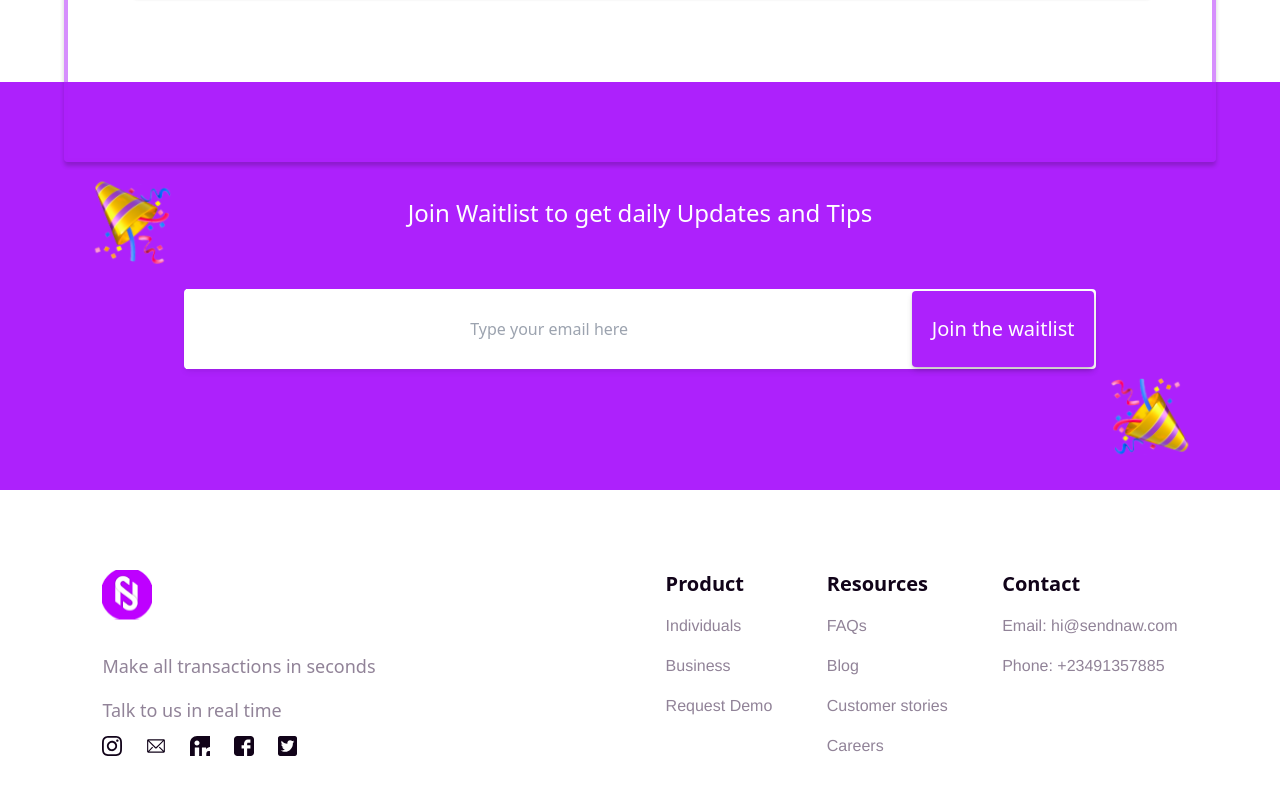
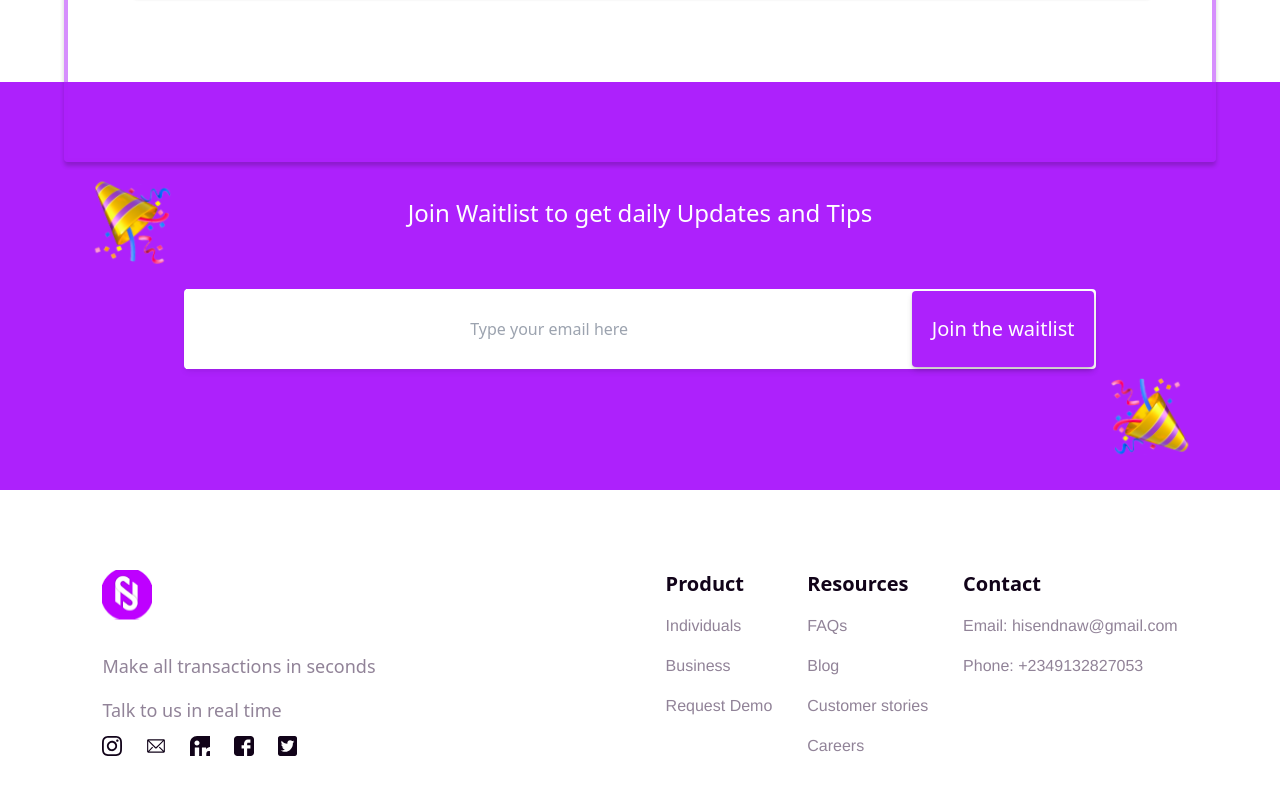
Before and after one commit to SendNaw/landing-page, a React (Vite) app: page / in a window 1280 px wide. Shown: the part 3999-4793 px from the top of the page. Built offline with nearby package versions, Linux system fonts and the light colour scheme.

Commit message:
Updated: footer links updated, hero image resized for mobile

```diff
--- a/src/Components/Footer.tsx
+++ b/src/Components/Footer.tsx
@@ -11,7 +11,8 @@ const Footer = () => {
   const instagramLink =
     "https://instagram.com/sendnow.co?igshid=OGQ5ZDc2ODk2ZA==";
   const twitterLink = "https://twitter.com/sendnowtech?s=21";
-  const emailLink = "mailto:sendnownigeria@gmail.com";
+  const emailLink = "mailto:hisendnaw@gmail.com";
+  const linkedInLink = "https://www.linkedin.com/company/sendnaw-technologies"
 
   return (
     <footer className="footer flex justify-between max-lg:flex-col max-md:items-start max-lg:gap-20 max-md:px-7 max-xl:items-center pt-20 max-md:pb-12 pb-24">
@@ -34,7 +35,7 @@ const Footer = () => {
             <a href={emailLink} target="_blank" rel="noopener noreferrer">
               <img src={emailIcon} alt="email icon" />
             </a>
-            <a href={""} target="_blank" rel="noopener noreferrer">
+            <a href={linkedInLink} target="_blank" rel="noopener noreferrer">
               <img src={LinkedInIcon} alt="linkedin icon" />
             </a>
             <a href={""} target="_blank" rel="noopener noreferrer">
@@ -72,8 +73,8 @@ const Footer = () => {
           <li className="text-[#110319] flex flex-col gap-2 text-xl font-[700] mb-4">
             Contact
             <ul>
-              <li>Email: hi@sendnaw.com</li>
-              <li>Phone: +23491357885</li>
+              <li><a href={emailLink} target="_blank" rel="noopener noreferrer">Email: hisendnaw@gmail.com</a></li>
+              <li><a href="tel:+2349132827053" target="_blank" rel="noopener noreferrer">Phone: +2349132827053</a></li>
             </ul>
           </li>
         </ul>
--- a/src/Components/Home/Home.tsx
+++ b/src/Components/Home/Home.tsx
@@ -94,7 +94,7 @@ const Home = (props: Props) => {
 
           <div className="md:col-span-5 relative grid m-auto justify-center content-center items-center">
   <div className="w-full mix-blend-overlay bg-blend-overlay	">
-    <img src={landing} alt="hero image" className="w-full" />
+    <img src={landing} alt="hero image" className="max-md:w-[95%] mx-auto" />
   </div>
 
 
```
Also changed, not shown: src/Assets/logo.png.
